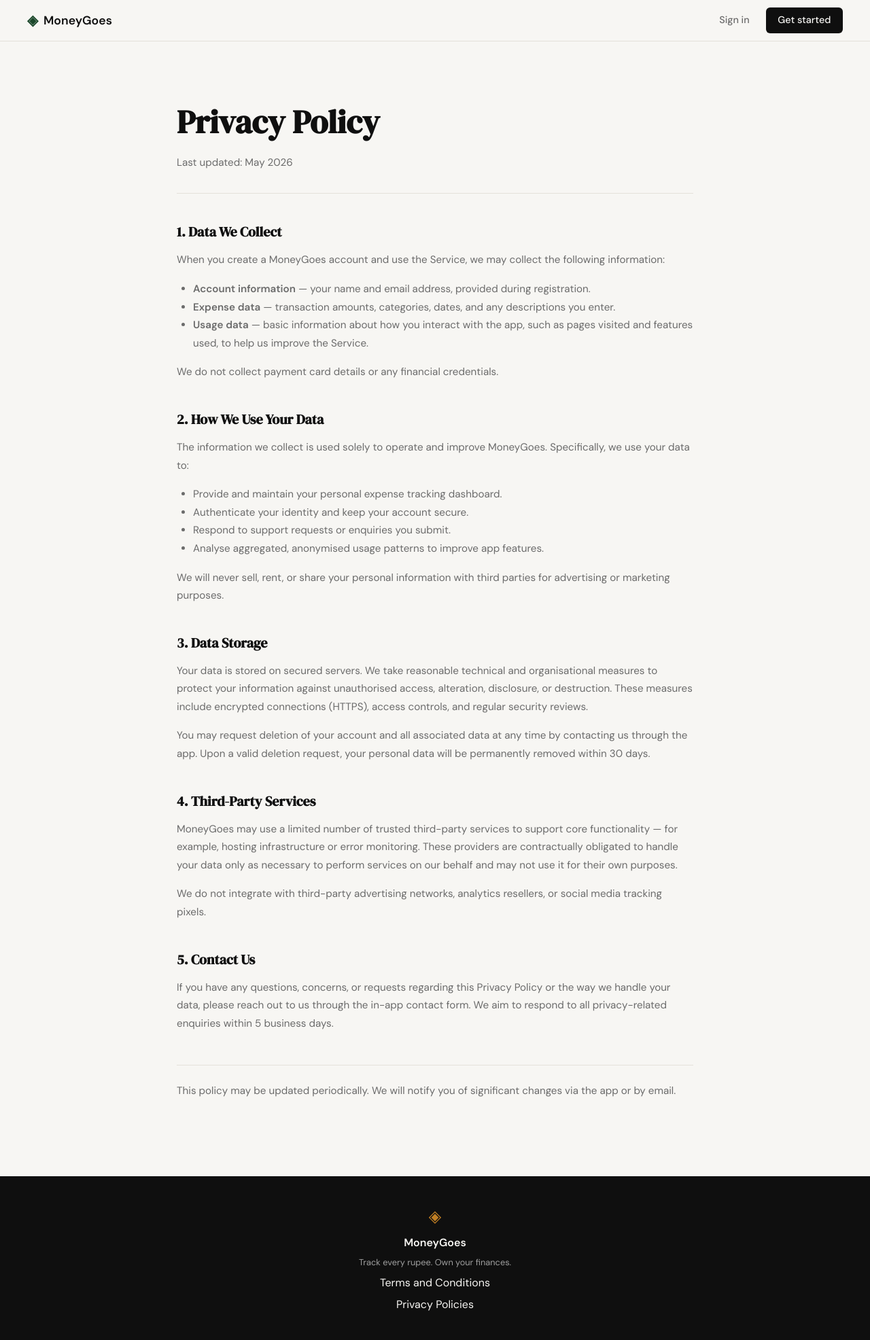
After one commit to Proton-hash/MoneyGoes, a Flask app: page /privacy in a window 1280 px wide. The commit adds this page. Shown: the whole page at 68% size. Run offline with Flask 3, Linux system fonts and the light colour scheme.

Commit message:
privacy page added

```diff
--- a/app.py
+++ b/app.py
@@ -25,6 +25,11 @@ def login():
 @app.route("/terms")
 def terms():
     return render_template("terms.html")
+
+
+@app.route("/privacy")
+def privacy():
+    return render_template("privacy.html")
 
 
 # ------------------------------------------------------------------ #
--- a/templates/base.html
+++ b/templates/base.html
@@ -35,7 +35,7 @@
             <span class="footer-name">MoneyGoes</span>
             <p class="footer-copy">Track every rupee. Own your finances.</p>
             <a href="/terms">Terms and Conditions</a>
-            <a href="#">Privacy Policies</a>
+            <a href="/privacy">Privacy Policies</a>
         </div>
     </footer>
 
--- /dev/null
+++ b/templates/privacy.html
@@ -0,0 +1,44 @@
+{% extends "base.html" %}
+
+{% block title %}Privacy Policy — MoneyGoes{% endblock %}
+
+{% block content %}
+<section class="terms-section">
+    <div class="terms-inner">
+        <h1>Privacy Policy</h1>
+        <p class="terms-meta">Last updated: May 2026</p>
+
+        <h2>1. Data We Collect</h2>
+        <p>When you create a MoneyGoes account and use the Service, we may collect the following information:</p>
+        <ul>
+            <li><strong>Account information</strong> — your name and email address, provided during registration.</li>
+            <li><strong>Expense data</strong> — transaction amounts, categories, dates, and any descriptions you enter.</li>
+            <li><strong>Usage data</strong> — basic information about how you interact with the app, such as pages visited and features used, to help us improve the Service.</li>
+        </ul>
+        <p>We do not collect payment card details or any financial credentials.</p>
+
+        <h2>2. How We Use Your Data</h2>
+        <p>The information we collect is used solely to operate and improve MoneyGoes. Specifically, we use your data to:</p>
+        <ul>
+            <li>Provide and maintain your personal expense tracking dashboard.</li>
+            <li>Authenticate your identity and keep your account secure.</li>
+            <li>Respond to support requests or enquiries you submit.</li>
+            <li>Analyse aggregated, anonymised usage patterns to improve app features.</li>
+        </ul>
+        <p>We will never sell, rent, or share your personal information with third parties for advertising or marketing purposes.</p>
+
+        <h2>3. Data Storage</h2>
+        <p>Your data is stored on secured servers. We take reasonable technical and organisational measures to protect your information against unauthorised access, alteration, disclosure, or destruction. These measures include encrypted connections (HTTPS), access controls, and regular security reviews.</p>
+        <p>You may request deletion of your account and all associated data at any time by contacting us through the app. Upon a valid deletion request, your personal data will be permanently removed within 30 days.</p>
+
+        <h2>4. Third-Party Services</h2>
+        <p>MoneyGoes may use a limited number of trusted third-party services to support core functionality — for example, hosting infrastructure or error monitoring. These providers are contractually obligated to handle your data only as necessary to perform services on our behalf and may not use it for their own purposes.</p>
+        <p>We do not integrate with third-party advertising networks, analytics resellers, or social media tracking pixels.</p>
+
+        <h2>5. Contact Us</h2>
+        <p>If you have any questions, concerns, or requests regarding this Privacy Policy or the way we handle your data, please reach out to us through the in-app contact form. We aim to respond to all privacy-related enquiries within 5 business days.</p>
+
+        <p class="terms-footer-note">This policy may be updated periodically. We will notify you of significant changes via the app or by email.</p>
+    </div>
+</section>
+{% endblock %}
```
